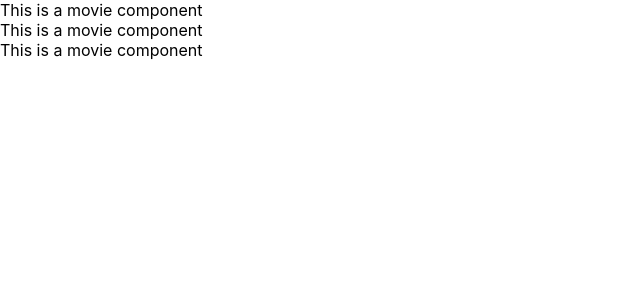
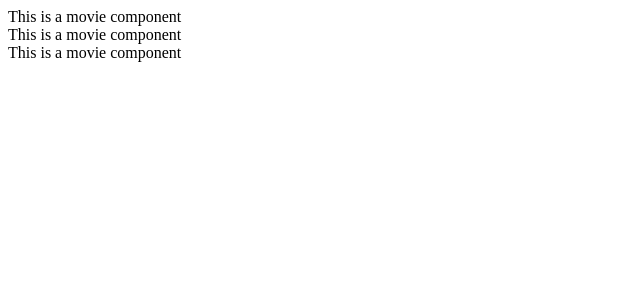
Before and after one commit to AlbertCos/Reto4, a React (Create React App) app: page / in a window 1280 px wide. Shown: the top 300 px of the page, without its empty margins (0-640 px from the left). Built offline with nearby package versions, Linux system fonts and the light colour scheme.

Commit message:
Index.css styles

```diff
--- a/src/index.css
+++ b/src/index.css
@@ -1,13 +1,12 @@
-body {
-  margin: 0;
-  font-family: -apple-system, BlinkMacSystemFont, 'Segoe UI', 'Roboto', 'Oxygen',
-    'Ubuntu', 'Cantarell', 'Fira Sans', 'Droid Sans', 'Helvetica Neue',
-    sans-serif;
-  -webkit-font-smoothing: antialiased;
-  -moz-osx-font-smoothing: grayscale;
+@import url("https://fonts.googleapis.com/css2?family=Poppins:wght@200;400;600&display=swap");
+
+* {
+  box-sizing: border-box;
 }
 
-code {
-  font-family: source-code-pro, Menlo, Monaco, Consolas, 'Courier New',
-    monospace;
+bodey{
+  background-color: #22254b;
+  color: #fff;
+  font-family: "Poppins", "sans-serif";
+  margin:0;
 }
```
